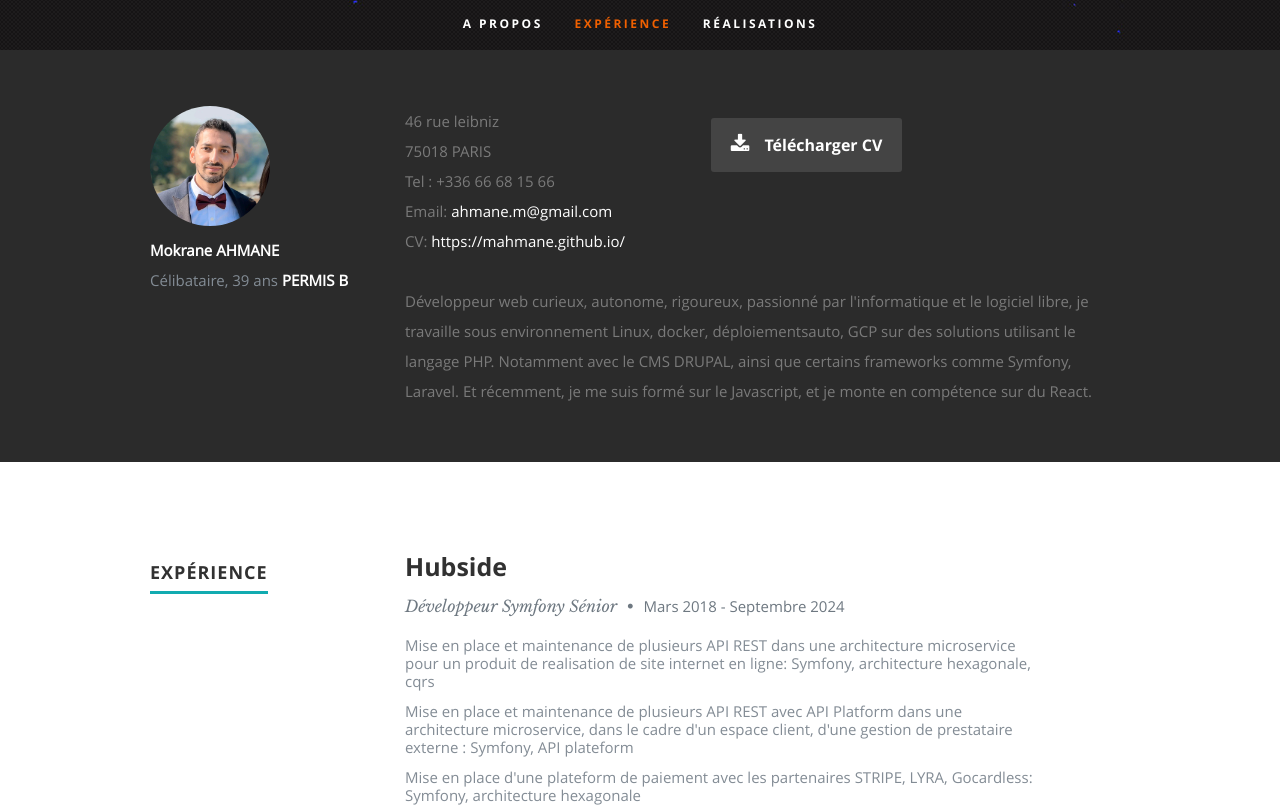
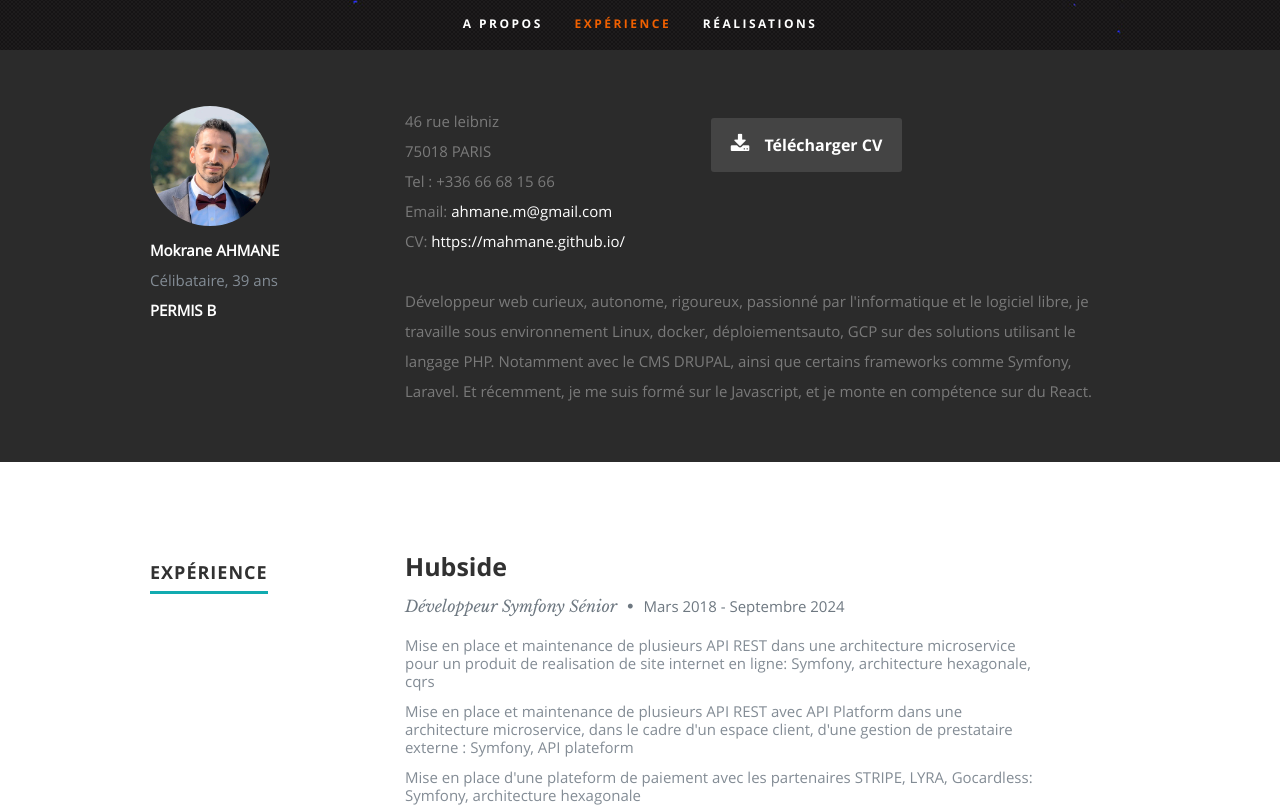
Before and after one commit to mahmane/mahmane.github.io, a plain HTML site: page index.html in a window 1280 px wide. Shown: the top 807 px of the page. Drawn offline with nearby package versions, Linux system fonts and the light colour scheme.

Commit message:
Update index.html

```diff
--- a/index.html
+++ b/index.html
@@ -64,8 +64,8 @@
 
             <img class="profile-pic"  src="images/profilmahmane-2.jpeg" alt="Ahmane Mokrane" /><br />
             <span class="bold white print-hidden">Mokrane AHMANE</span><br>
-            <span class="print-hidden">Célibataire, 39 ans</span>
-			<span class="bold white  print-hidden">PERMIS B</span>
+            <span class="print-hidden">Célibataire, 39 ans</span><br>
+			<span class="bold white print-hidden">PERMIS B</span>
 
          </div>
 
@@ -97,7 +97,7 @@
 
                   <p>
                      <span class="bold white">Mokrane AHMANE</span><br>
-                     <span>Célibataire, 39 ans</span><br>
+                     <span>Célibataire, 39 ans</span><br><br>
 					 <span class="bold white">PERMIS B</span>
                   </p>
                </div>
```
